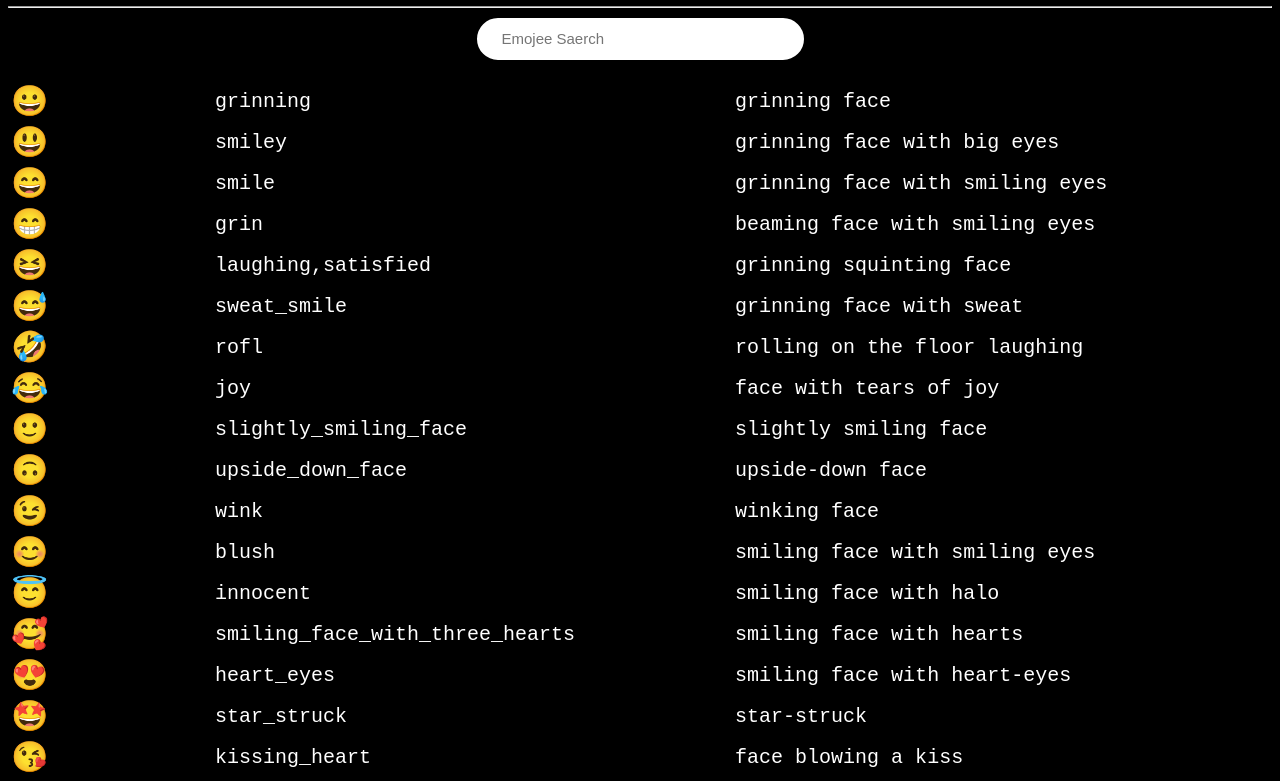
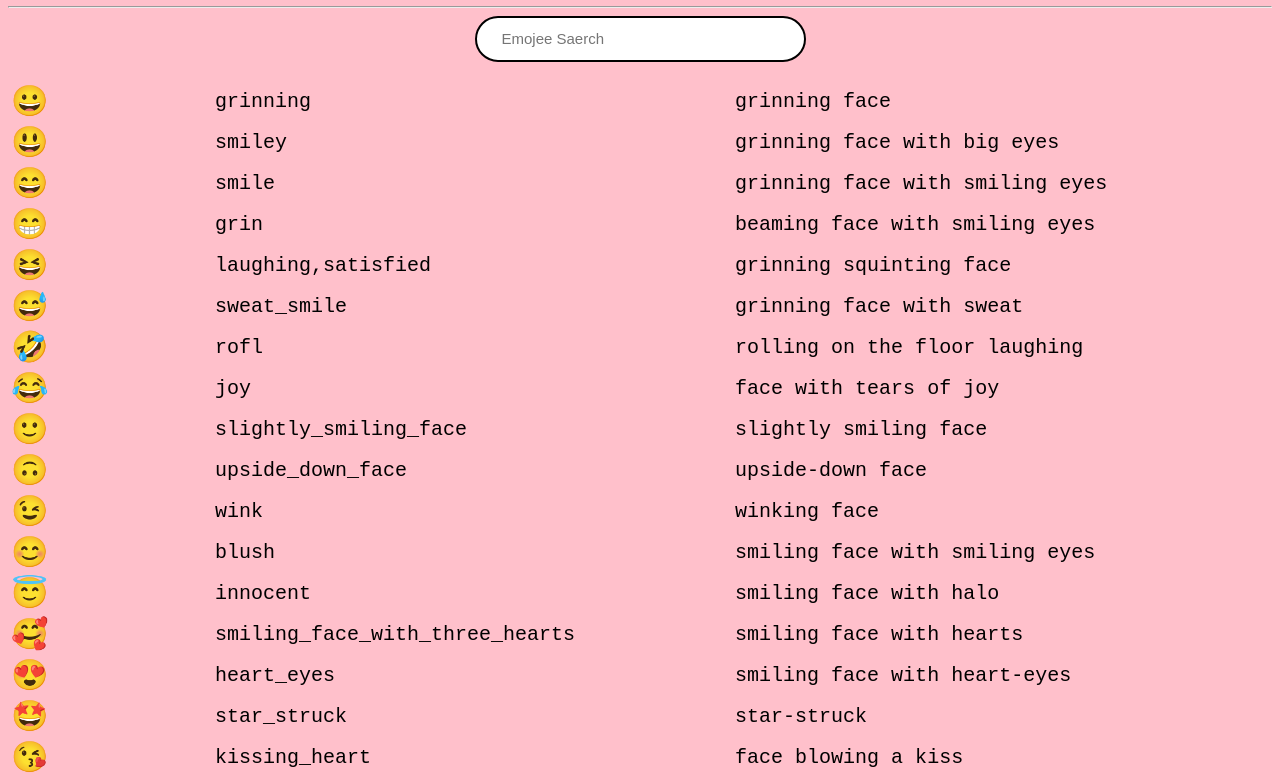
Before and after one commit to BARAIYYAPRIYANKA/Emoji_project, a plain HTML site: page index.html in a window 1280 px wide. Shown: the part 77-858 px from the top of the page. Drawn offline with Linux system fonts and the light colour scheme.

Commit message:
Update index.html

```diff
--- a/index.html
+++ b/index.html
@@ -5,7 +5,7 @@
     <meta name="viewport" content="width=device-width, initial-scale=1.0">
     <title>Document</title>
 </head>
-<body style="background-color:black; color: white; font-family:'Courier New', Courier, monospace  ;">
+<body style="background-color:pink; color: black; font-family:'Courier New', Courier, monospace  ;">
     <div class="container">
         <h1 style="text-align: center;">Emojee - Emoji 🔍 Application </h1>
         <hr>
@@ -16,7 +16,7 @@
         </form>
         <br>
 
-        <table style="color: white;">
+        <table style="color: black;">
             <tbody id="emoje_container"></tbody>
         </table>
     </div>
```
